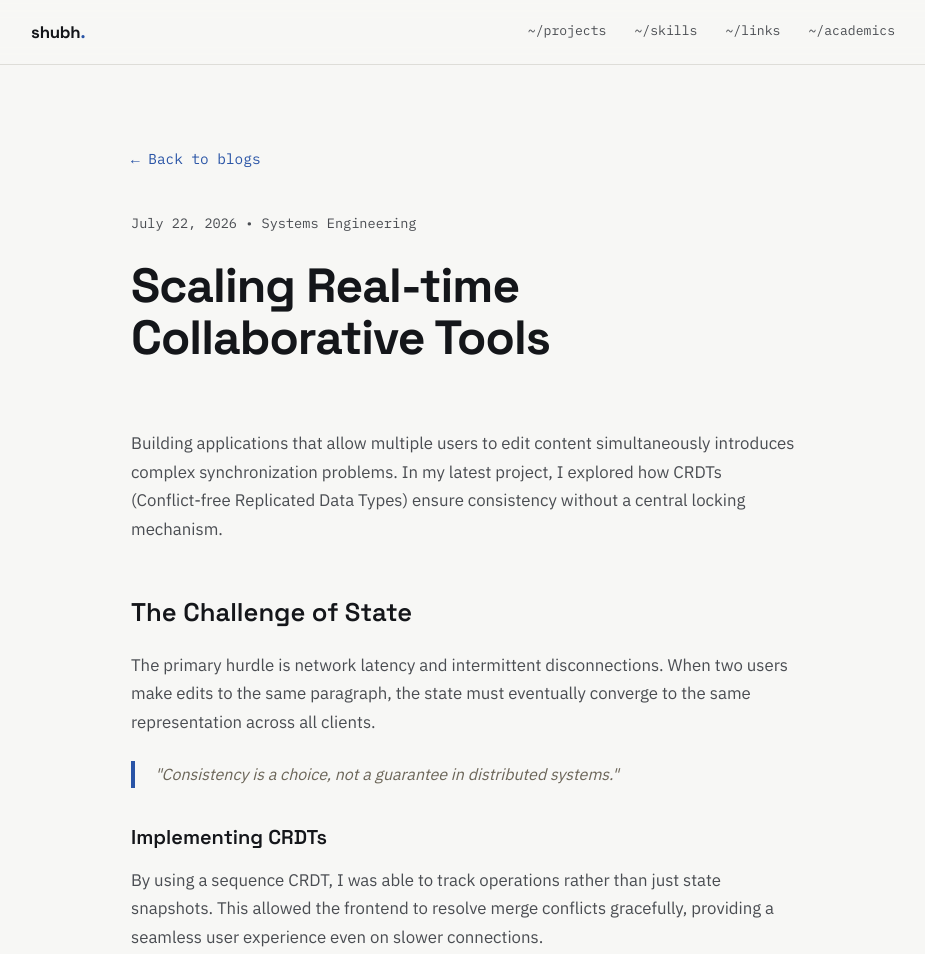
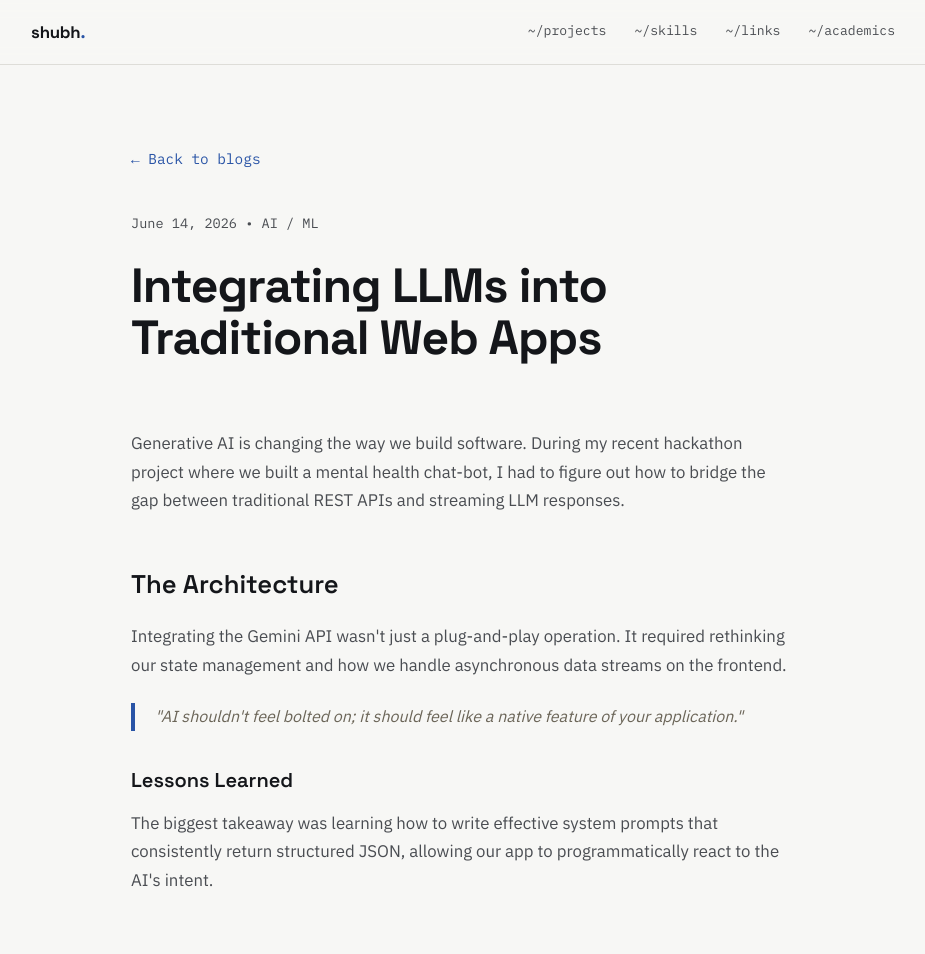
Before and after one commit to Shubh-153/shubhuu-site, a plain HTML site: page article2.html in a window 1280 px wide. Shown: the top 954 px of the page, without its empty margins (177-1102 px from the left). Drawn offline with Linux system fonts and the light colour scheme.

Commit message:
fix: update article2 content to match LLM integration blog post

```diff
--- a/article2.html
+++ b/article2.html
@@ -3,10 +3,10 @@
 <head>
 <meta charset="UTF-8">
 <meta name="viewport" content="width=device-width, initial-scale=1.0">
-<title>Scaling Real-time Collaborative Tools | Shubh Gupta</title>
-<meta name="description" content="A deep dive into the engineering challenges of building conflict-free replicated data types for high-performance web editors.">
-<meta property="og:title" content="Scaling Real-time Collaborative Tools | Shubh Gupta">
-<meta property="og:description" content="A deep dive into the engineering challenges of building conflict-free replicated data types for high-performance web editors.">
+<title>Integrating LLMs into Traditional Web Apps | Shubh Gupta</title>
+<meta name="description" content="Exploring the challenges and successes of adding generative AI capabilities to my recent hackathon projects.">
+<meta property="og:title" content="Integrating LLMs into Traditional Web Apps | Shubh Gupta">
+<meta property="og:description" content="Exploring the challenges and successes of adding generative AI capabilities to my recent hackathon projects.">
 <meta property="og:image" content="https://shubhuu.in/thumbnail.png">
 <meta name="twitter:card" content="summary_large_image">
 <meta name="twitter:image" content="https://shubhuu.in/thumbnail.png">
@@ -151,20 +151,20 @@
   <a href="/blogs.html" class="back-link">← Back to blogs</a>
 
   <div class="article-header">
-    <div class="article-meta">July 22, 2026 • Systems Engineering</div>
-    <h1 class="article-title">Scaling Real-time Collaborative Tools</h1>
+    <div class="article-meta">June 14, 2026 • AI / ML</div>
+    <h1 class="article-title">Integrating LLMs into Traditional Web Apps</h1>
   </div>
 
   <div class="article-content">
-    <p>Building applications that allow multiple users to edit content simultaneously introduces complex synchronization problems. In my latest project, I explored how CRDTs (Conflict-free Replicated Data Types) ensure consistency without a central locking mechanism.</p>
+    <p>Generative AI is changing the way we build software. During my recent hackathon project where we built a mental health chat-bot, I had to figure out how to bridge the gap between traditional REST APIs and streaming LLM responses.</p>
 
-    <h2>The Challenge of State</h2>
-    <p>The primary hurdle is network latency and intermittent disconnections. When two users make edits to the same paragraph, the state must eventually converge to the same representation across all clients.</p>
+    <h2>The Architecture</h2>
+    <p>Integrating the Gemini API wasn't just a plug-and-play operation. It required rethinking our state management and how we handle asynchronous data streams on the frontend.</p>
 
-    <blockquote>"Consistency is a choice, not a guarantee in distributed systems."</blockquote>
+    <blockquote>"AI shouldn't feel bolted on; it should feel like a native feature of your application."</blockquote>
 
-    <h3>Implementing CRDTs</h3>
-    <p>By using a sequence CRDT, I was able to track operations rather than just state snapshots. This allowed the frontend to resolve merge conflicts gracefully, providing a seamless user experience even on slower connections.</p>
+    <h3>Lessons Learned</h3>
+    <p>The biggest takeaway was learning how to write effective system prompts that consistently return structured JSON, allowing our app to programmatically react to the AI's intent.</p>
   </div>
 </div>
 
```
